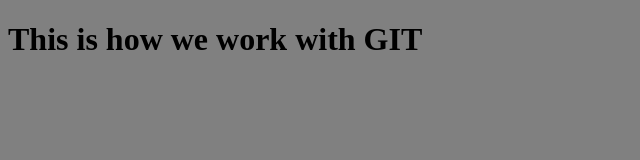
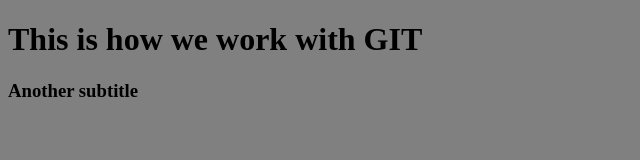
Before and after one commit to Diana-Surdu/testing-git, a plain HTML site: page index.html in a window 1280 px wide. Shown: the whole page, without its empty margins (0-640 px from the left). Drawn offline with Linux system fonts and the light colour scheme.

Commit message:
changed to h3

```diff
--- a/index.html
+++ b/index.html
@@ -11,5 +11,6 @@
 <body>
 
   <h1>This is how we work with GIT</h1>
+  <h3>Another subtitle</h3>
 </body>
 </html>
```
